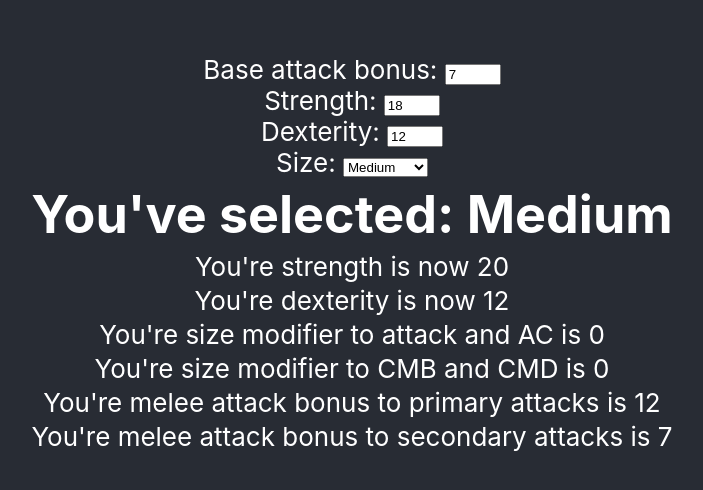
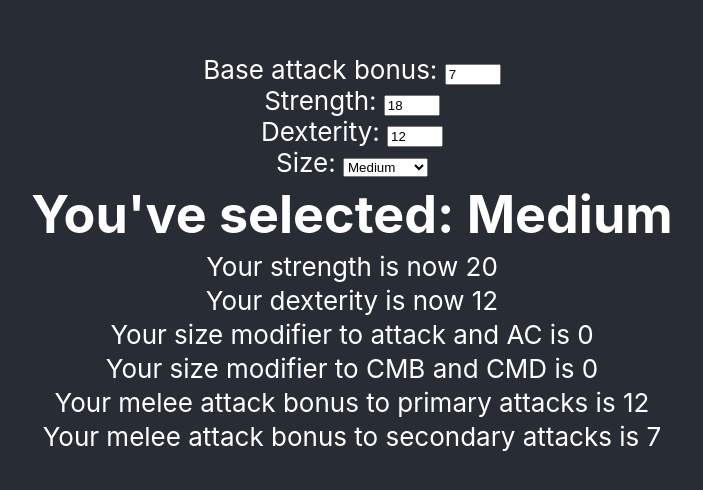
Before and after one commit to ethanvernon/interactive-wildshape, a React (Create React App) app: page / in a window 1280 px wide. Shown: the part 146-636 px from the top of the page, without its empty margins (288-991 px from the left). Built offline with nearby package versions, Linux system fonts and the light colour scheme.

Commit message:
corrected typo in Sibling.js

```diff
--- a/src/Sibling.js
+++ b/src/Sibling.js
@@ -16,12 +16,12 @@ export class Sibling extends Component {
     return (
       <div>
         <h1>You've selected: {form}</h1>
-        <p>You're strength is now {strength}</p>
-        <p>You're dexterity is now {dexterity}</p>
-        <p>You're size modifier to attack and AC is {modAA}</p>
-        <p>You're size modifier to CMB and CMD is {modCMBD}</p>
-        <p>You're melee attack bonus to primary attacks is {modMab}</p>
-        <p>You're melee attack bonus to secondary attacks is {secondaryMab}</p>
+        <p>Your strength is now {strength}</p>
+        <p>Your dexterity is now {dexterity}</p>
+        <p>Your size modifier to attack and AC is {modAA}</p>
+        <p>Your size modifier to CMB and CMD is {modCMBD}</p>
+        <p>Your melee attack bonus to primary attacks is {modMab}</p>
+        <p>Your melee attack bonus to secondary attacks is {secondaryMab}</p>
       </div>
     );
   }
```
